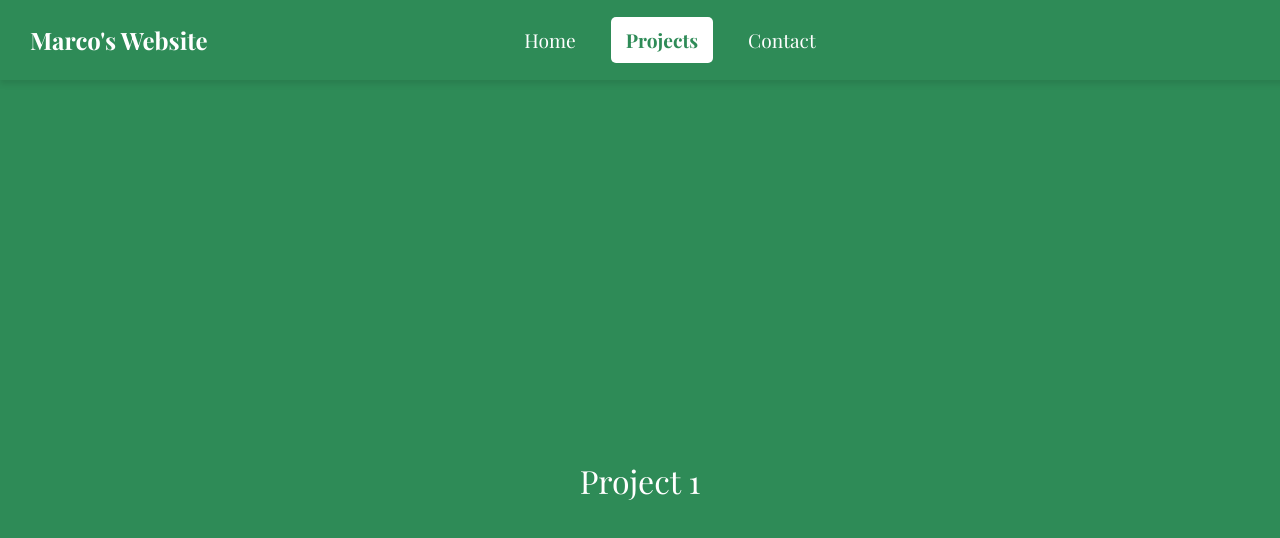
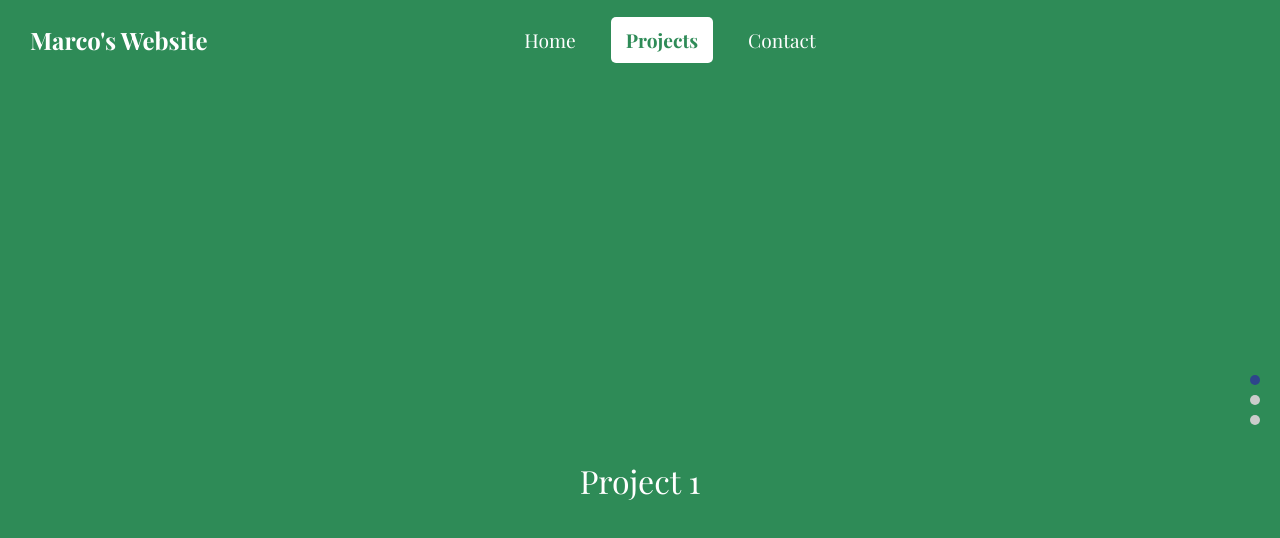
Before and after one commit to marcogracie/marcogracie.github.io, a React (Vite) app in the folder personal-site/: page /projects in a window 1280 px wide. Shown: the top 538 px of the page. Built offline with nearby package versions, Linux system fonts and the light colour scheme; a web font is replaced by a local one.

Commit message:
feat(7): Projects work now, with nice indicator for where you are.

```diff
--- a/personal-site/src/components/main/projectPage/index.css
+++ b/personal-site/src/components/main/projectPage/index.css
@@ -14,6 +14,7 @@ body {
   height: 100vh; /* Full viewport height */
   overflow-y: scroll; /* Enable vertical scrolling */
   scroll-snap-type: y mandatory; /* Enable vertical scroll snapping */
+  position: relative; /* Position relative to allow absolute positioning of dots */
 
   /* Hide the scrollbar */
   scrollbar-width: none; /* For Firefox */
@@ -47,3 +48,25 @@ body {
 .project:nth-child(3) {
   background-color: #8b4513; /* Saddle brown for the third project */
 }
+
+.dots {
+  position: fixed; /* Fix the dots to the viewport */
+  right: 20px; /* Position on the right-hand side */
+  top: 50%; /* Center vertically */
+  transform: translateY(-50%); /* Adjust for perfect centering */
+  display: flex;
+  flex-direction: column; /* Stack dots vertically */
+  gap: 10px; /* Add spacing between dots */
+}
+
+.dot {
+  width: 10px;
+  height: 10px;
+  background-color: #ccc; /* Default dot color */
+  border-radius: 50%; /* Make the dots circular */
+  transition: background-color 0.3s ease; /* Smooth transition for active state */
+}
+
+.dot.active {
+  background-color: #2e458b; /* Highlight active dot with Blue */
+}
--- a/personal-site/src/components/main/projectPage/index.tsx
+++ b/personal-site/src/components/main/projectPage/index.tsx
@@ -1,14 +1,29 @@
+import React, { useState, useEffect } from "react";
 import "./index.css";
 
 /**
  * ProjectPage Component renders the project page of the website
  */
 const ProjectPage = () => {
+  const [activeIndex, setActiveIndex] = useState(0);
+
+  const handleScroll = (event: React.UIEvent<HTMLDivElement>) => {
+    const scrollTop = event.currentTarget.scrollTop;
+    const scrollHeight = window.innerHeight;
+    const index = Math.floor(scrollTop / scrollHeight);
+    setActiveIndex(index);
+  };
+
   return (
-    <div className="projects">
+    <div className="projects" onScroll={handleScroll}>
       <div className="project"> Project 1 </div>
       <div className="project"> Project 2 </div>
       <div className="project"> Project 3 </div>
+      <div className="dots">
+        <span className={`dot ${activeIndex === 0 ? "active" : ""}`}></span>
+        <span className={`dot ${activeIndex === 1 ? "active" : ""}`}></span>
+        <span className={`dot ${activeIndex === 2 ? "active" : ""}`}></span>
+      </div>
     </div>
   );
 };
```
